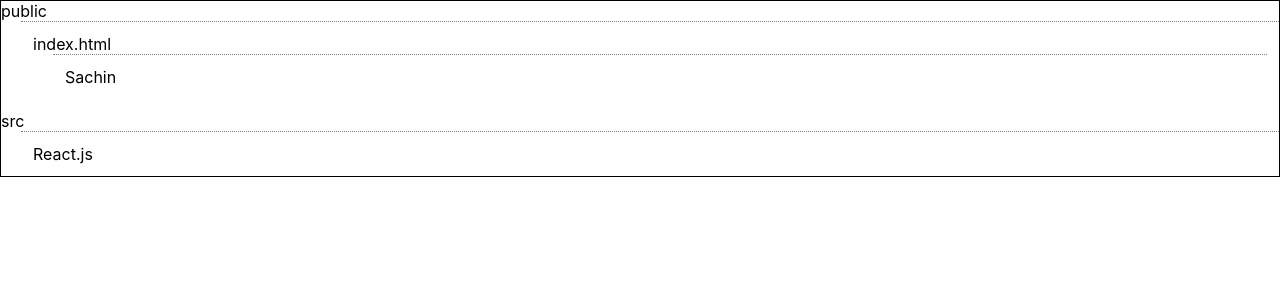
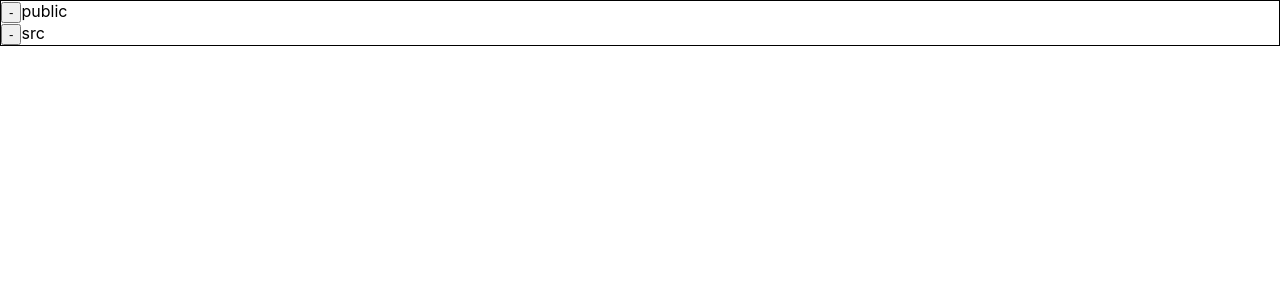
Before and after one commit to Ssharma0355/complete-frontend-interview, a React (Create React App) app in the folder Machine-Coding/machine-coding/: page / in a window 1280 px wide. Shown: the top 300 px of the page. Built offline with nearby package versions, Linux system fonts and the light colour scheme.

Commit message:
open close folder

```diff
--- a/Machine-Coding/machine-coding/src/Problems/File-Explorer/FileExp.jsx
+++ b/Machine-Coding/machine-coding/src/Problems/File-Explorer/FileExp.jsx
@@ -5,13 +5,20 @@ function FileExp() {
     const [data, setData] = useState(json);
     console.log(data);
 
+
+
     const List =({list})=>{
+        const [isExpland, setIsExpland] = useState(false)
+        const openIt =()=>{
+            setIsExpland(prev => !prev)
+        }
         return(
             <div >
                 {list.map((node)=>
                 <div key={node.id}>
+                    {node?.isFolder && <button onClick={openIt}> {isExpland?"+":"-"} </button>}
                     <span>{node.name}</span>
-                    {node?.children &&
+                    {isExpland && node?.children &&
                     <div style={{marginLeft:"20px", borderTop:"1px dotted gray", padding:"12px"}}>
                     <List list={node.children} />
                     </div>}
--- a/Machine-Coding/machine-coding/src/Problems/File-Explorer/data.json
+++ b/Machine-Coding/machine-coding/src/Problems/File-Explorer/data.json
@@ -2,16 +2,16 @@
     {
         "id":"1",
         "name":"public",
-        "isFolder":"true",
+        "isFolder":true,
         "children":[
             {
-                "id":"2",
-                "name":"index.html",
-                "isFolder":"false",
+                "id":"6",
+                "name":"Sachin",
+                "isFolder":true,
                 "children":[{
                     "id":"6",
-                    "name":"Sachin",
-                    "isFolder":"true"
+                    "name":"index.html",
+                    "isFolder":false
                 }]
             }
         ]
@@ -19,12 +19,12 @@
     {
         "id":"3",
         "name":"src",
-        "isFolder":"true",
+        "isFolder":true,
         "children":[
             {
                 "id":"4",
                 "name":"React.js",
-                "isFolder":"false"
+                "isFolder":false
             }
         ]
     }
```
